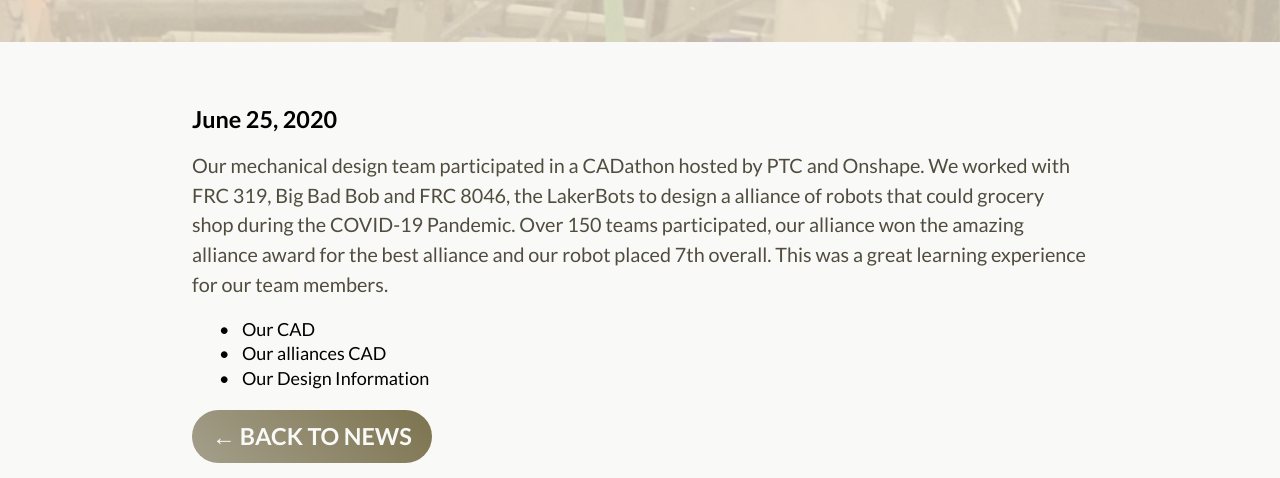
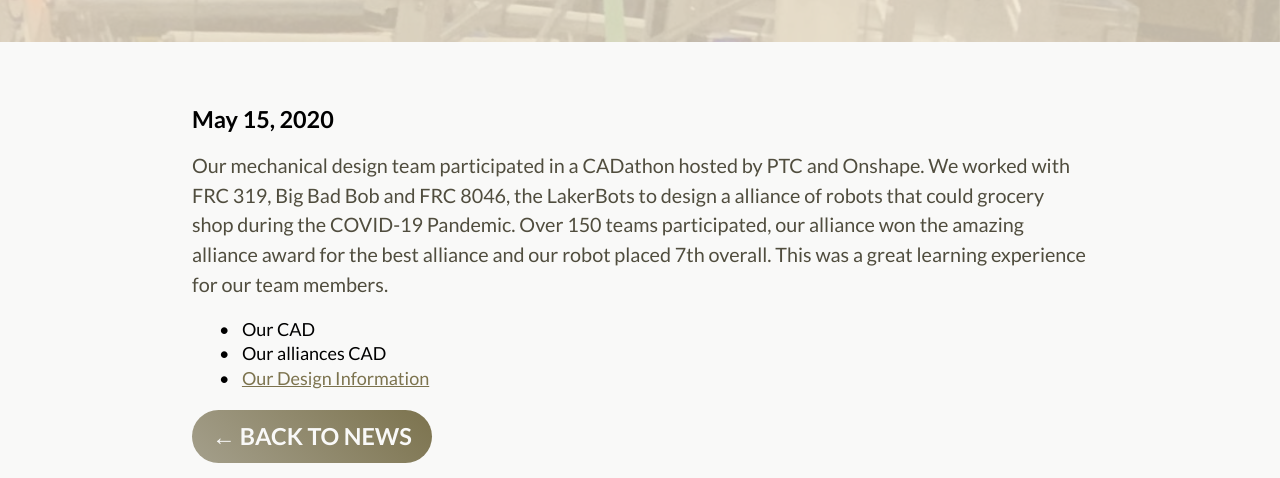
Before and after one commit to perSEVERE-5962/frc5962, a Jekyll site: the page built from _posts/2020-05-15-ptc-cadathon.markdown, in a window 1280 px wide. Shown: the part 318-796 px from the top of the page. Built offline with Jekyll 4.4.1, drawn with Linux system fonts in a browser that asks for light colours.

Commit message:
Updated Ptc Cadathon and 1 other file

```diff
--- a/_posts/2020-06-25-ptc-cadathon.markdown
+++ b/_posts/2020-05-15-ptc-cadathon.markdown
@@ -1,10 +1,10 @@
 ---
 title: PTC CADathon
-date: 2020-06-25 02:07:00 Z
+date: 2020-05-15 00:00:00 Z
 ---
 
 Our mechanical design team participated in a CADathon hosted by PTC and Onshape. We worked with FRC 319, Big Bad Bob and FRC 8046, the LakerBots to design a alliance of robots that could grocery shop during the COVID-19 Pandemic. Over 150 teams participated, our alliance won the amazing alliance award for the best alliance and our robot placed 7th overall. This was a great learning experience for our team members.
 
 1. Our CAD
 2. Our alliances CAD
-3. Our Design Information
+3. [Our Design Information](https://docs.google.com/document/d/1osmw3NvZfzLelL8pjB3a_et2_P0ztA7sI75Yt5uqhKo/edit?usp=sharing)
```
